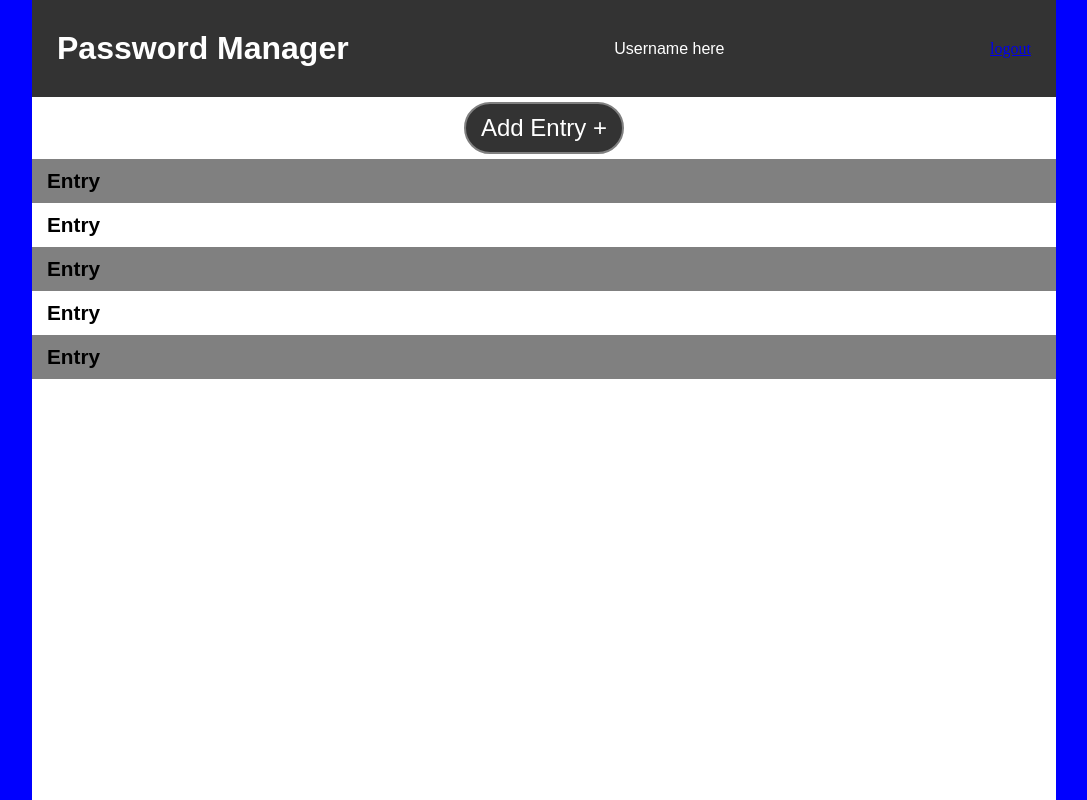
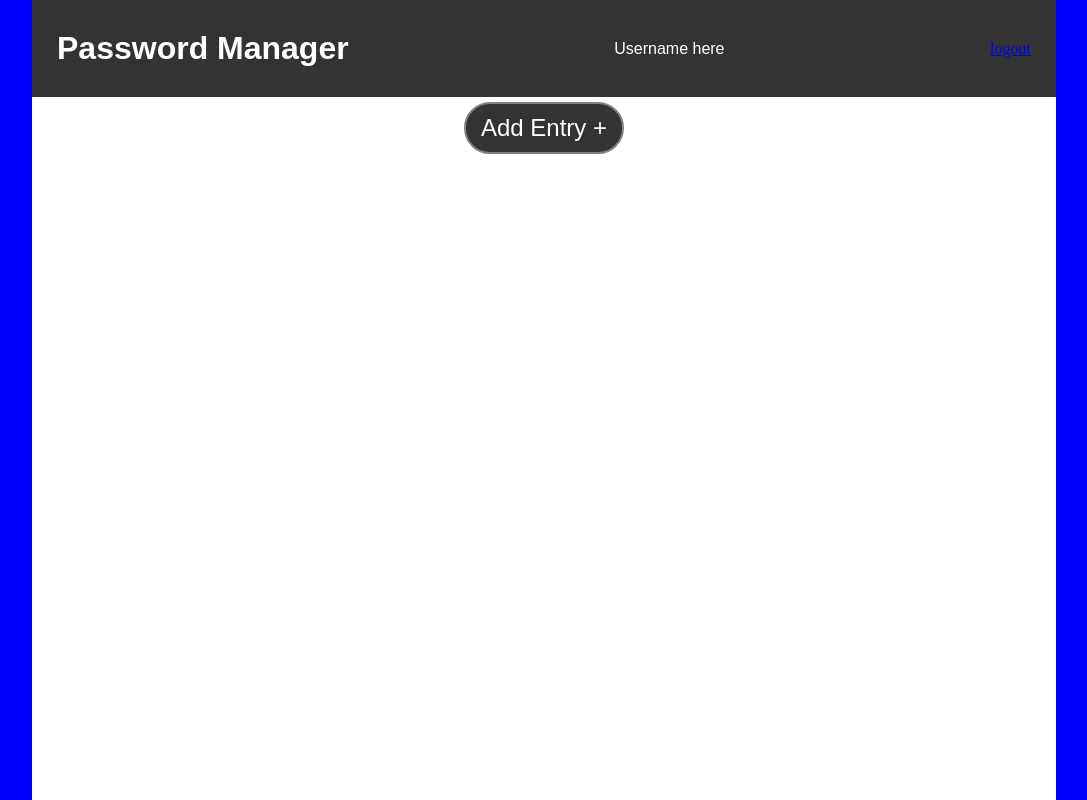
Before and after one commit to steve3424/password_manager, a Flask app: page /vault in a window 1280 px wide. Shown: the whole page, without its empty margins (96-1183 px from the left). Run offline with Flask 2, Linux system fonts and the light colour scheme; the visitor is signed in with stand-in values (Sample User, id 1); data that the repository does not hold is empty.

Commit message:
decrypt all vault entries and add them to the html

```diff
--- a/flask_app/templates/vault.html
+++ b/flask_app/templates/vault.html
@@ -49,63 +49,8 @@
             </form>
         </div>
 
+        <!-- This is populated by vault entries when the page loads -->
         <div id="vault-entries">
-            <div class="vault-entry">
-                <h2 class="vault-entry__title" onclick="Slide(this)">Entry</h2>
-                <div class="vault-entry__form">
-                    <p>hey</p>
-                    <p>hey</p>
-                    <p>hey</p>
-                    <p>hey</p>
-                    <p>hey</p>
-                    <p>hey</p>
-                </div>
-            </div>
-            <div class="vault-entry">
-                <h2 class="vault-entry__title" onclick="Slide(this)">Entry</h2>
-                <div class="vault-entry__form">
-                    <p>hey</p>
-                    <p>hey</p>
-                    <p>hey</p>
-                    <p>hey</p>
-                    <p>hey</p>
-                    <p>hey</p>
-                </div>
-            </div>
-            <div class="vault-entry">
-                <h2 class="vault-entry__title" onclick="Slide(this)">Entry</h2>
-                <div class="vault-entry__form">
-                    <p>hey</p>
-                    <p>hey</p>
-                    <p>hey</p>
-                    <p>hey</p>
-                    <p>hey</p>
-                    <p>hey</p>
-                </div>
-            </div>
-            <div class="vault-entry">
-                <h2 class="vault-entry__title" onclick="Slide(this)">Entry</h2>
-                <div class="vault-entry__form">
-                    <p>hey</p>
-                    <p>hey</p>
-                    <p>hey</p>
-                    <p>hey</p>
-                    <p>hey</p>
-                    <p>hey</p>
-                </div>
-            </div>
-            <div class="vault-entry">
-                <h2 class="vault-entry__title" onclick="Slide(this)">Entry</h2>
-                <div class="vault-entry__form">
-                    <p>hey</p>
-                    <p>hey</p>
-                    <p>hey</p>
-                    <p>hey</p>
-                    <p>hey</p>
-                    <p>hey</p>
-                </div>
-            </div>
-            <div id="spacer"></div>
         </div>
     </div>
 </body>
```
Also changed, not shown: flask_app/static/vault.js (+39 -1 lines).
